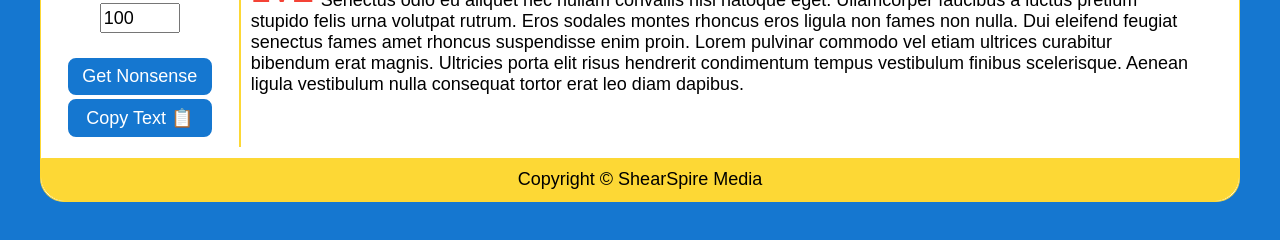
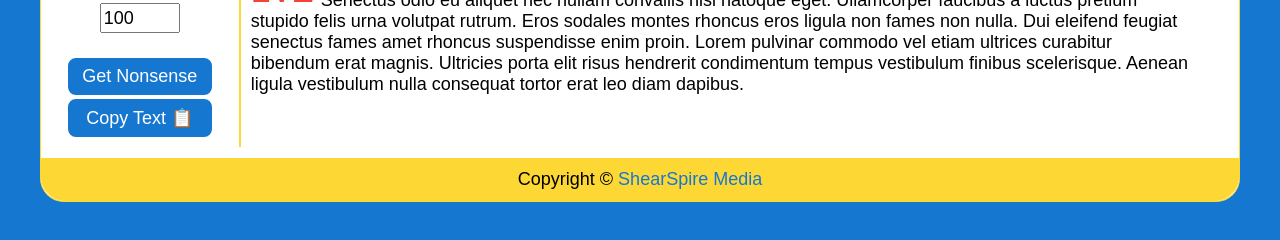
Before and after one commit to ShearSpireMedia/lorem, a plain HTML site: page index.html in a window 1280 px wide. Shown: the part 188-428 px from the top of the page. Drawn offline with Linux system fonts and the light colour scheme.

```diff
--- a/css/lorem.css
+++ b/css/lorem.css
@@ -82,3 +82,5 @@
 #wordcount {width:80px;height:30px;font-size:1rem;margin:5px;}
 #hiddenblurb {opacity:0;}
 label {white-space:nowrap;}
+a:link, a:visited {color:var(--accentcolor2);text-decoration:none;}
+a:hover {text-decoration:underline;}
--- a/index.html
+++ b/index.html
@@ -20,7 +20,7 @@
     <div id="blurb"></div>
       <div id="hiddenblurb"><label for="blurbcopy">text only blurb</label> <input id="blurbcopy" type="text" value=""></div>
   </article>
-  <footer class="footer">Copyright &copy; ShearSpire Media</footer>
+    <footer class="footer">Copyright &copy; <a href="https://shearspiremedia.com">ShearSpire Media</a></footer>
 </div>
 </body>
 </html>
```
